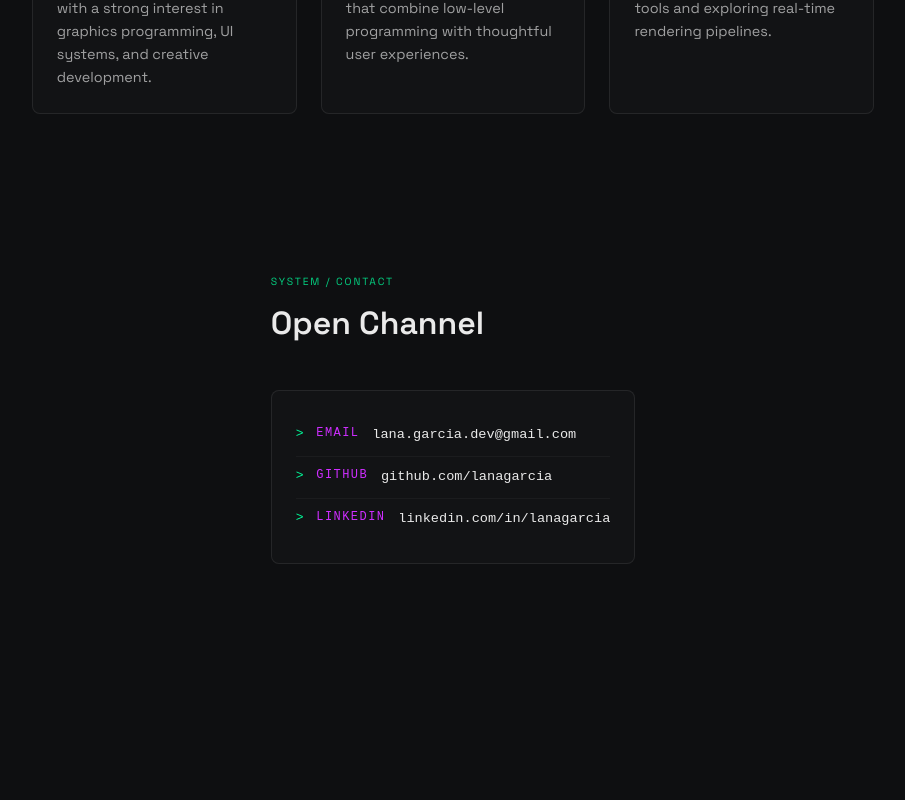
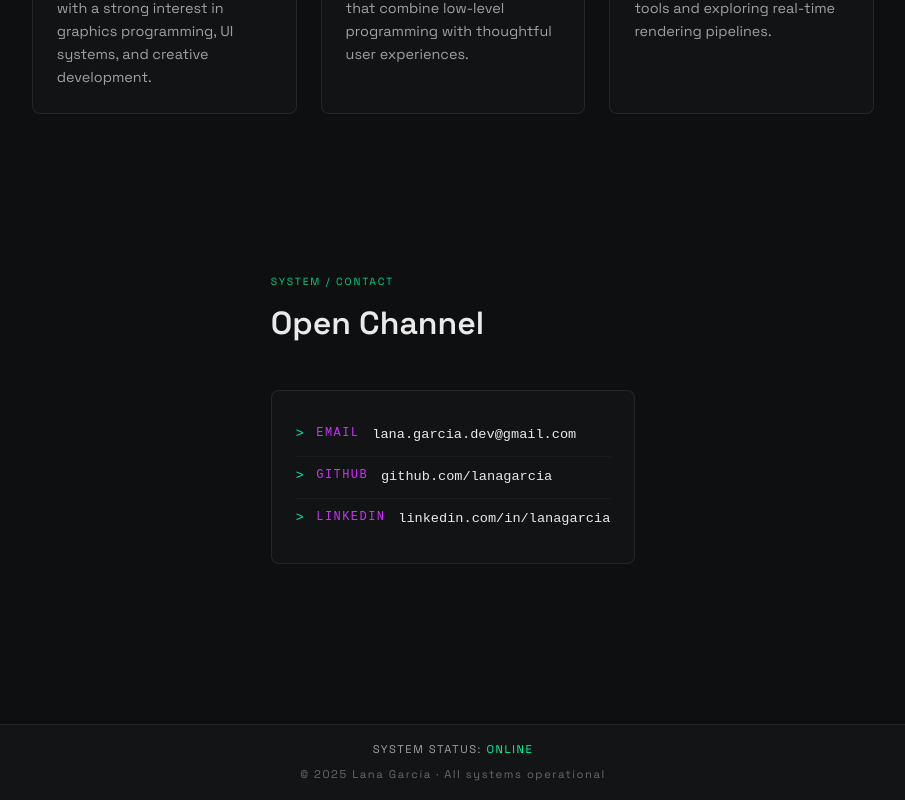
Before and after one commit to Lana-Cambeses/Portfolio, a React (Vite) app in the folder portfolio/: page / in a window 1280 px wide. Shown: the part 1599-2399 px from the top of the page, without its empty margins (187-1092 px from the left). Before the commit the page ends 2163 px from the top, so only its background shows below. Built offline with nearby package versions, Linux system fonts and the light colour scheme.

Commit message:
add system-style footer

```diff
--- a/portfolio/src/index.css
+++ b/portfolio/src/index.css
@@ -451,3 +451,43 @@ body {
   font-size: 2rem;
   font-weight: 600;
 }
+
+/* ===== Footer Bar (Full Width) ===== */
+.footer {
+  margin-top: 10rem;
+}
+
+.footer-bar {
+  position: relative;
+  left: 50%;
+  right: 50%;
+  width: 100vw;
+  margin-left: -50vw;
+  margin-right: -50vw;
+
+  border-top: 1px solid var(--border);
+  background: rgba(255, 255, 255, 0.02);
+}
+
+.footer-inner {
+  max-width: 1100px;
+  margin: 0 auto;
+  padding: 1rem 2rem;
+  text-align: center;
+  font-size: 0.7rem;
+  letter-spacing: 0.14em;
+  color: var(--muted);
+}
+
+.footer-status {
+  display: block;
+  margin-bottom: 0.4rem;
+}
+
+.footer-online {
+  color: var(--accent);
+}
+
+.footer-meta {
+  opacity: 0.6;
+}
--- a/portfolio/src/pages/Home.jsx
+++ b/portfolio/src/pages/Home.jsx
@@ -165,6 +165,18 @@ function Home() {
             </div>
         </section>
 
+        <footer className="footer">
+            <div className="footer-bar">
+                <div className="footer-inner">
+                <span className="footer-status">
+                    SYSTEM STATUS: <span className="footer-online">ONLINE</span>
+                </span>
+                <span className="footer-meta">
+                    © {new Date().getFullYear()} Lana Garcia · All systems operational
+                </span>
+                </div>
+            </div>
+        </footer>
 
 
     </main>
```
